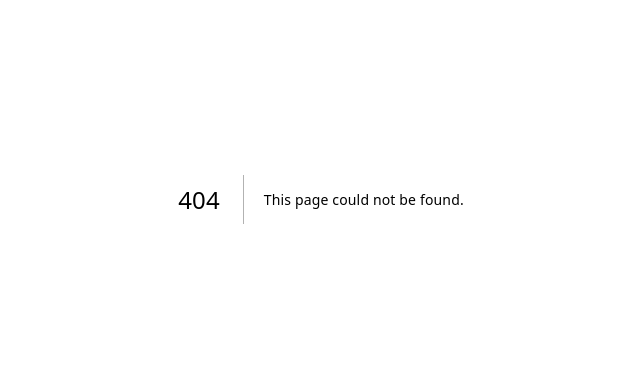
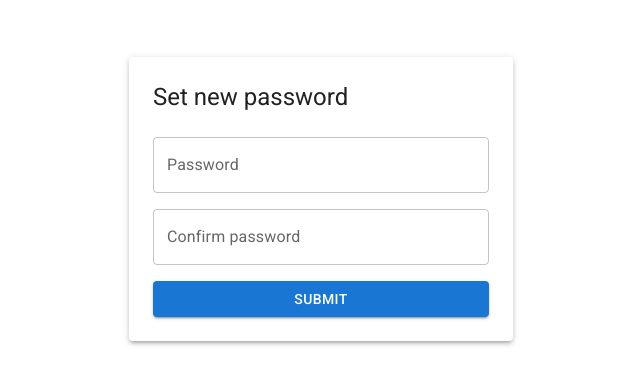
Before and after one commit to haotangio/aiffordable, a Next.js app: page /reset-password in a window 1280 px wide. Before the commit this address had no page. Shown: the part 201-586 px from the top of the page, without its empty margins (319-959 px from the left). Built offline with nearby package versions, Linux system fonts and the light colour scheme.

Commit message:
feat: user list page

```diff
--- /dev/null
+++ b/packages/auth/components/ForgetPasswordForm.tsx
@@ -0,0 +1,10 @@
+import {Button, Stack, TextField} from "@mui/material";
+
+export function ForgetPasswordForm() {
+  return (
+    <Stack direction="column" spacing={2}>
+      <TextField label="Email" />
+      <Button variant="contained">Submit</Button>
+    </Stack>
+  )
+}
--- /dev/null
+++ b/packages/auth/components/LoginForm.tsx
@@ -0,0 +1,11 @@
+import {Button, Stack, TextField} from "@mui/material";
+
+export function LoginForm() {
+  return (
+    <Stack direction="column" spacing={2}>
+      <TextField label="Email" />
+      <TextField label="Password" />
+      <Button variant="contained">Login</Button>
+    </Stack>
+  )
+}
--- /dev/null
+++ b/packages/auth/components/ResetPasswordForm.tsx
@@ -0,0 +1,11 @@
+import {Button, Stack, TextField} from "@mui/material";
+
+export function ResetPasswordForm() {
+  return (
+    <Stack direction="column" spacing={2}>
+      <TextField label="Password" />
+      <TextField label="Confirm password" />
+      <Button variant="contained">Submit</Button>
+    </Stack>
+  )
+}
--- a/packages/auth/components/index.ts
+++ b/packages/auth/components/index.ts
@@ -0,0 +1,3 @@
+export * from './LoginForm';
+export * from './ForgetPasswordForm';
+export * from './ResetPasswordForm';
--- /dev/null
+++ b/src/app/(auth)/layout.tsx
@@ -0,0 +1,3 @@
+import {FullscreenCenterLayout} from "@aiffordable/design-system/layouts";
+
+export default FullscreenCenterLayout;
--- /dev/null
+++ b/src/app/(auth)/reset-password/page.tsx
@@ -0,0 +1,12 @@
+import {Typography} from "@mui/material";
+import {PaperCard} from "@aiffordable/design-system/components";
+import {ResetPasswordForm} from "@aiffordable/auth/components";
+
+export default function ForgotPasswordPage() {
+  return (
+    <PaperCard sx={{width: { sm: '100%', md: '30%'}}}>
+      <Typography variant="h5" mb={3}>Set new password</Typography>
+      <ResetPasswordForm />
+    </PaperCard>
+  );
+}
```
Also changed, not shown: src/app/(auth)/forget-password/page.tsx (added, +12 -0 lines), src/app/(auth)/login/page.tsx (added, +12 -0 lines), src/app/admin/users/page.tsx (added, +7 -0 lines).
